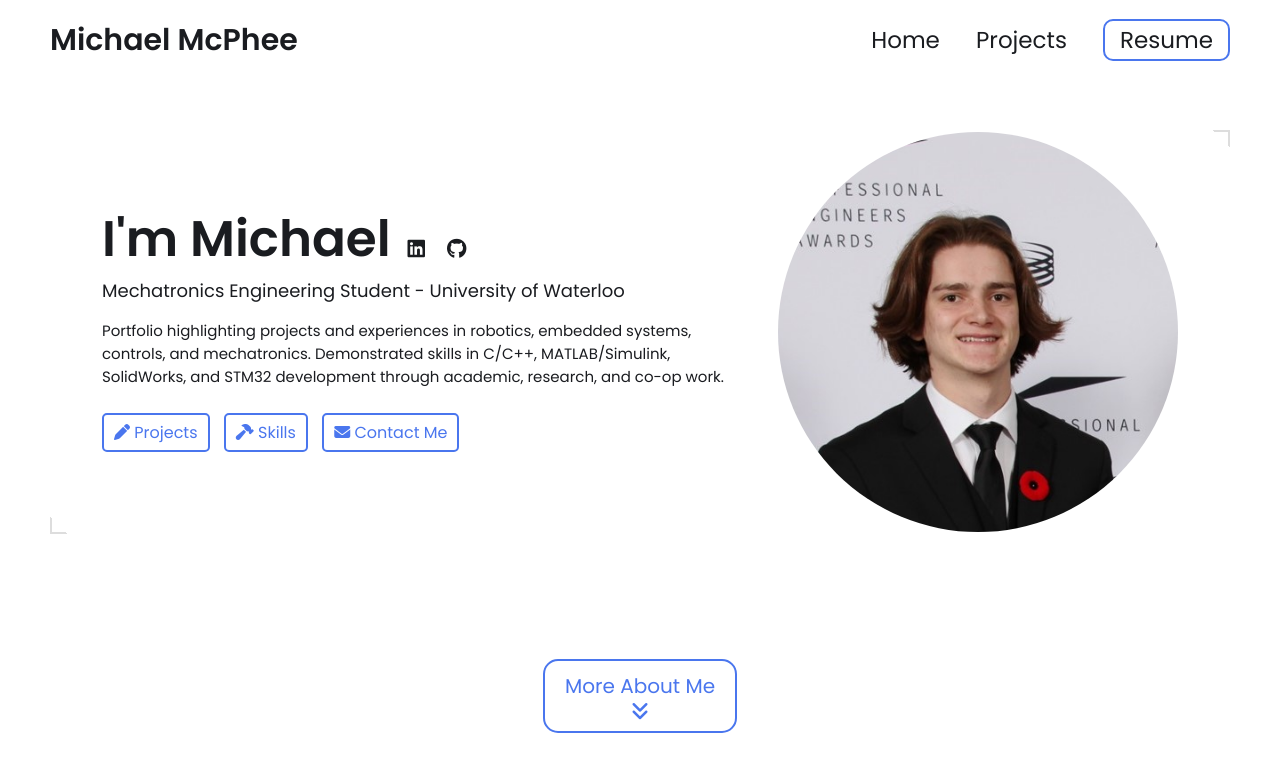
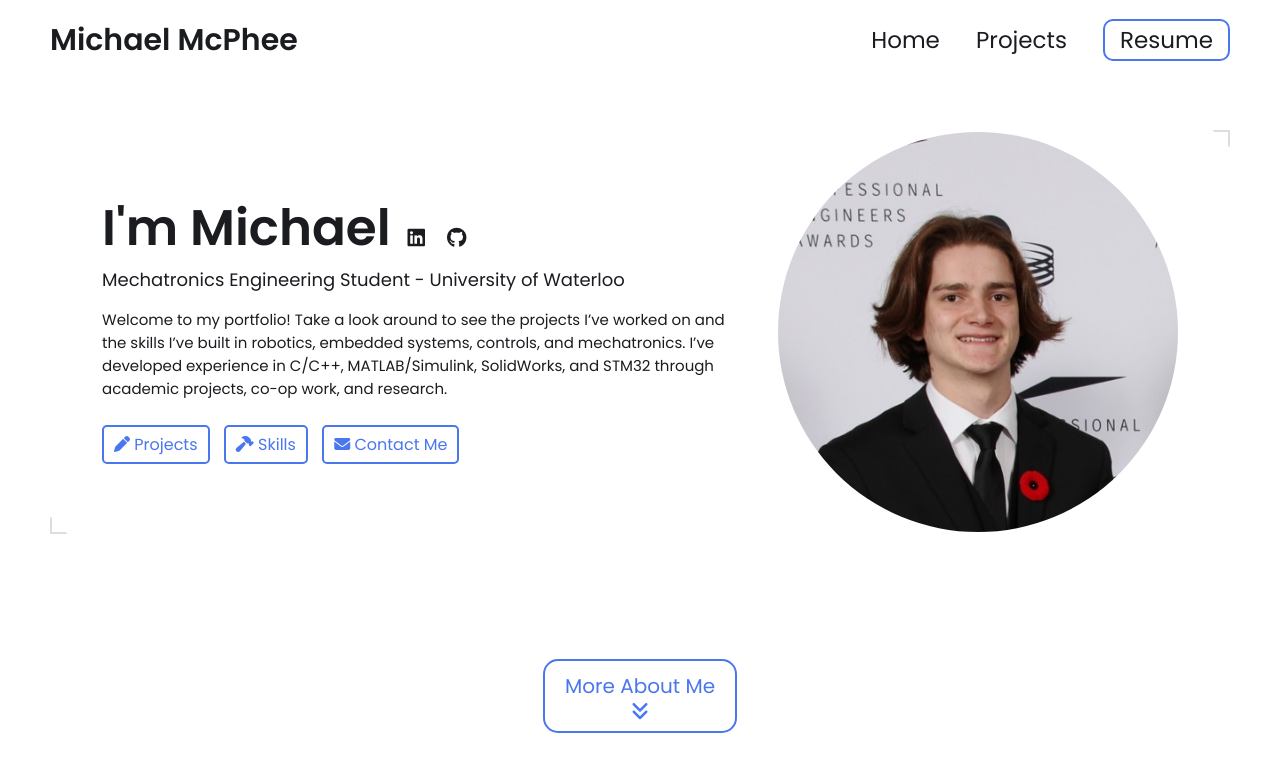
Before and after one commit to michaelmcphee/michaelmcphee.github.io, a Jekyll site: the page built from index.html, in a window 1280 px wide and 900 px high. Shown: the top 772 px of the window. Built offline with Jekyll 4.4.1, drawn with Linux system fonts in a browser that asks for light colours.

Commit message:
changed description

```diff
--- a/_config.yml
+++ b/_config.yml
@@ -14,9 +14,10 @@ title: Michael McPhee's Portfolio # This is what shows up in the tab of the brow
 name: Michael McPhee
 headline: Mechatronics Engineering Student - University of Waterloo
 description: >- # dont remove this line. this will ignore all new lines until the next section
-  Portfolio highlighting projects and experiences in robotics, embedded systems,
-  controls, and mechatronics. Demonstrated skills in C/C++, MATLAB/Simulink,
-  SolidWorks, and STM32 development through academic, research, and co-op work.
+ Welcome to my portfolio!
+ Take a look around to see the projects I’ve worked on and the skills I’ve built in robotics, embedded systems, controls, and mechatronics.
+ I’ve developed experience in C/C++, MATLAB/Simulink, SolidWorks, and STM32 through academic projects, co-op work, and research.
+
 
 # Place your profile image in /assets/images/profile-image/folder and edit the file name
 profile_image: ./assets/images/profile-image/avatar.jpeg
```
